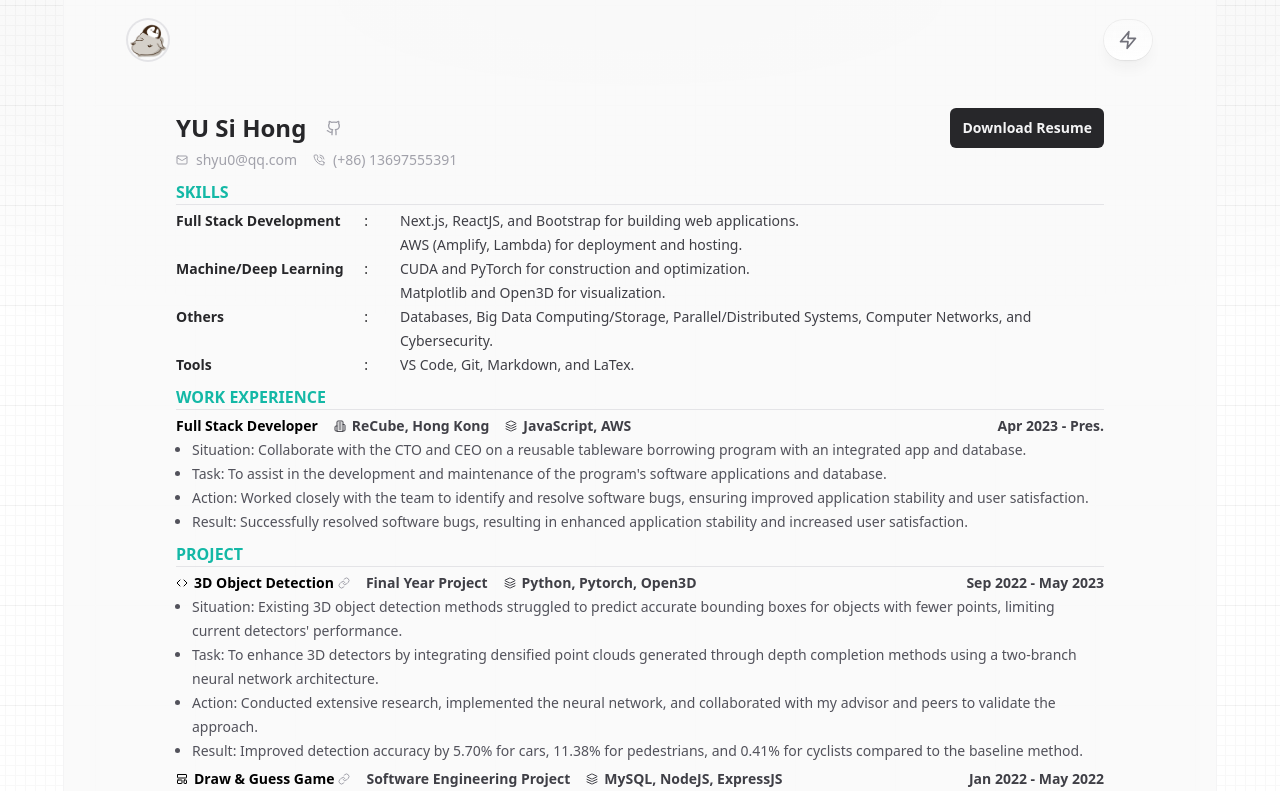
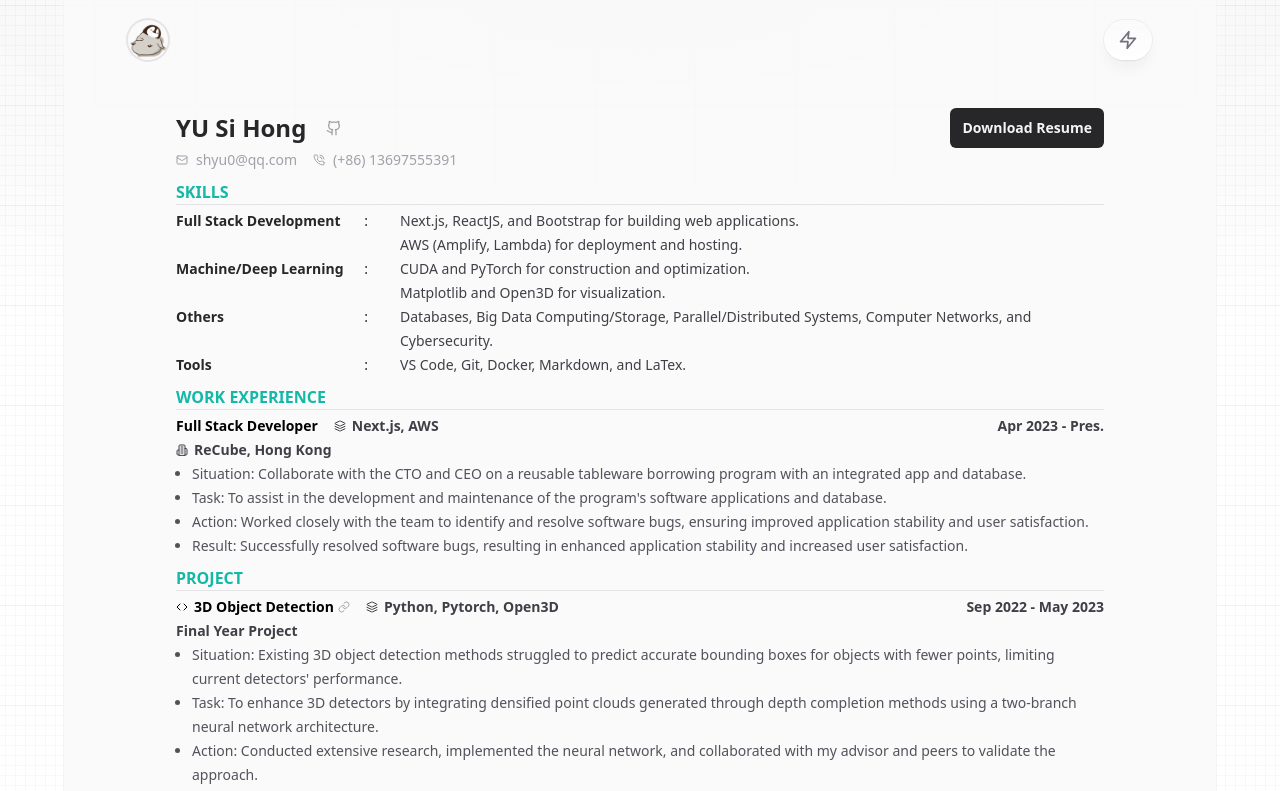
Before and after one commit to shyu216/shyu-resume, a Next.js app: page / in a window 1280 px wide. Shown: the top 791 px of the page. Built offline with nearby package versions, Linux system fonts and the light colour scheme.

Commit message:
update layout

```diff
--- a/components/experience.tsx
+++ b/components/experience.tsx
@@ -10,21 +10,28 @@ export default function Experience({
       <div className="text-sm font-semibold hidden md:flex justify-between flex-wrap text-zinc-700 dark:text-zinc-300">
         <div className="flex gap-x-4 flex-wrap">
           <div className="font-bold text-black dark:text-white">{head1}</div>
-          <div>{head2}</div>
           <div>{head3}</div>
         </div>
         <div>{head4}</div>
       </div>
+      <div className="text-sm font-semibold hidden md:flex justify-between flex-wrap text-zinc-700 dark:text-zinc-300">
+        <div className="flex gap-x-4 flex-wrap">
+          <div>{head2}</div>
+        </div>
+      </div>
+
+
       <div className="text-sm font-semibold md:hidden text-zinc-700 dark:text-zinc-300 mb-1">
         <div className="flex gap-x-4 flex-wrap justify-between">
           <div className="font-bold text-black dark:text-white">{head1}</div>
-          <div>{head2}</div>
+          <div>{head3}</div>
         </div>
         <div className="flex gap-x-4 flex-wrap justify-between">
-          <div>{head3}</div>
+          <div>{head2}</div>
           <div>{head4}</div>
         </div>
       </div>
+
       <ul className="text-sm list-disc ml-4 text-zinc-600 dark:text-zinc-400">
         {bulletPoints.map((point, index) => (
           <li key={index}>{point}</li>
--- a/components/section/skill-section.tsx
+++ b/components/section/skill-section.tsx
@@ -50,7 +50,7 @@ export default function SkillSection() {
     },
     {
       title: "Tools",
-      description: "VS Code, Git, Markdown, and LaTex.",
+      description: "VS Code, Git, Docker, Markdown, and LaTex.",
     },
   ]
 
--- a/components/section/work-section.tsx
+++ b/components/section/work-section.tsx
@@ -58,7 +58,7 @@ const exp: ExperienceProps[] = [
       <LabelWithGraphic icon={Icons.Building} content="ReCube, Hong Kong" />
     ),
     head3: (
-      <LabelWithGraphic icon={Icons.Stack} content="JavaScript, AWS" />
+      <LabelWithGraphic icon={Icons.Stack} content="Next.js, AWS" />
     ),
     head4: "Apr 2023 - Pres.",
     bulletPoints: [
```
